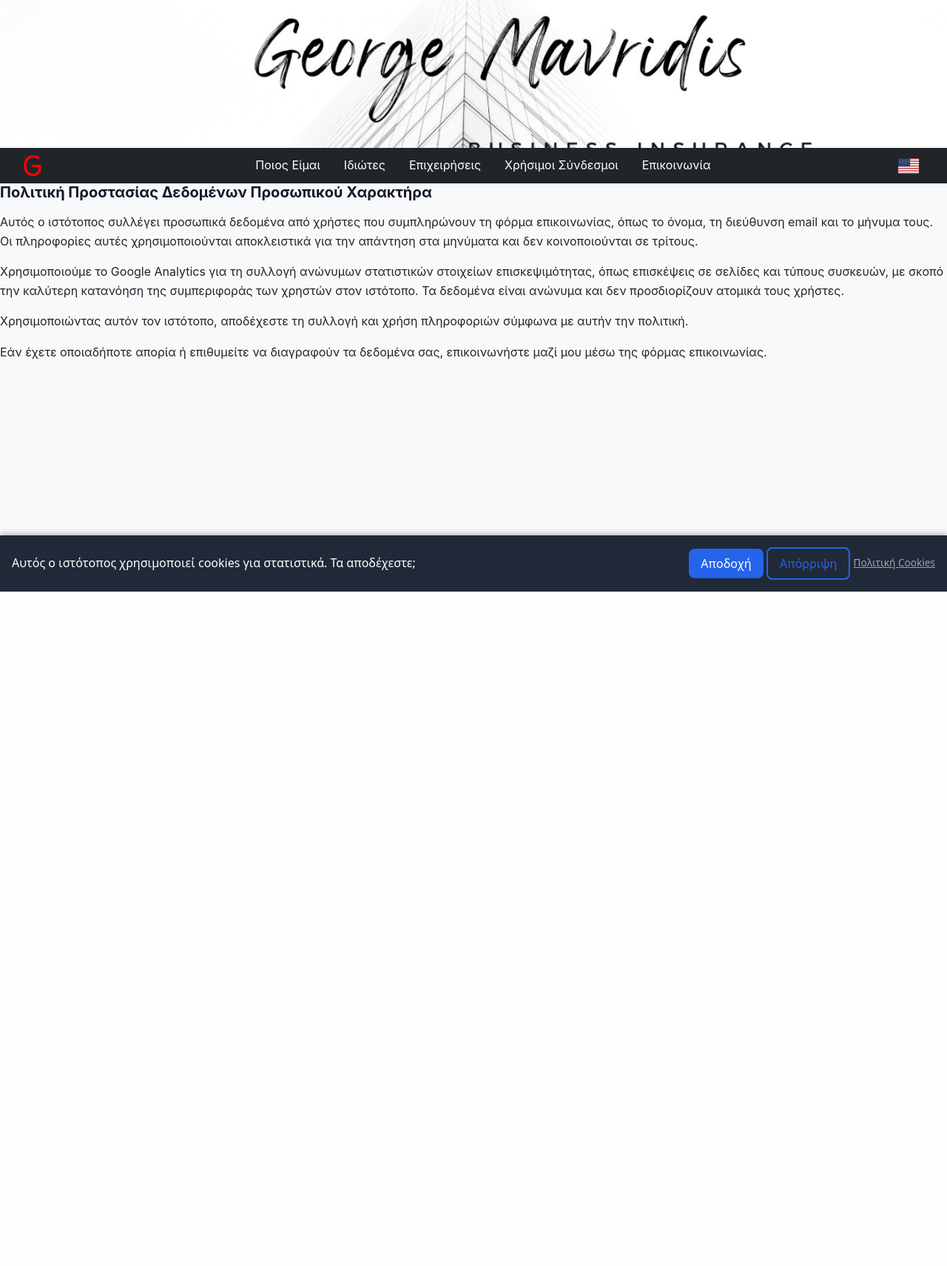
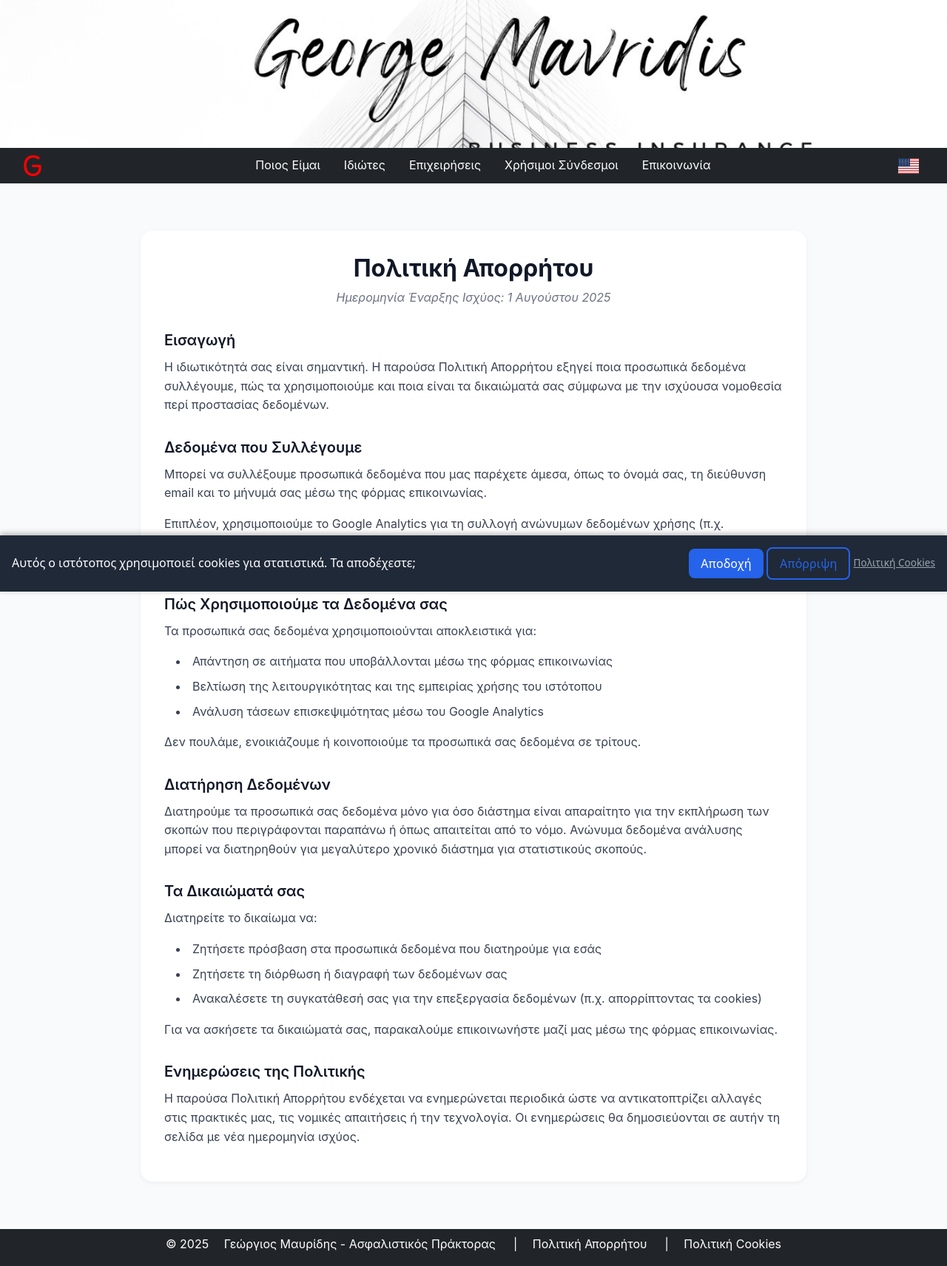
Before and after one commit to avgustos/ws, a Flask app: page /pages/privacy_policy in a window 1280 px wide. Shown: the whole page at 74% size. Before the commit the page ends 800 px from the top, so only its background shows below. Run offline with Flask 3, Linux system fonts and the light colour scheme.

Commit message:
updated content and appearance for privacy policy so that it reflects cookies policy

```diff
--- a/wsapp/content/el.json
+++ b/wsapp/content/el.json
@@ -289,15 +289,36 @@
 
 
   "privacy_policy": {
-    "title": "Πολιτική Απορρήτου",
-    "heading": "Πολιτική Προστασίας Δεδομένων Προσωπικού Χαρακτήρα",
-    "paragraphs": [
-      "Αυτός ο ιστότοπος συλλέγει προσωπικά δεδομένα από χρήστες που συμπληρώνουν τη φόρμα επικοινωνίας, όπως το όνομα, τη διεύθυνση email και το μήνυμα τους. Οι πληροφορίες αυτές χρησιμοποιούνται αποκλειστικά για την απάντηση στα μηνύματα και δεν κοινοποιούνται σε τρίτους.",
-      "Χρησιμοποιούμε το Google Analytics για τη συλλογή ανώνυμων στατιστικών στοιχείων επισκεψιμότητας, όπως επισκέψεις σε σελίδες και τύπους συσκευών, με σκοπό την καλύτερη κατανόηση της συμπεριφοράς των χρηστών στον ιστότοπο. Τα δεδομένα είναι ανώνυμα και δεν προσδιορίζουν ατομικά τους χρήστες.",
-      "Χρησιμοποιώντας αυτόν τον ιστότοπο, αποδέχεστε τη συλλογή και χρήση πληροφοριών σύμφωνα με αυτήν την πολιτική.",
-      "Εάν έχετε οποιαδήποτε απορία ή επιθυμείτε να διαγραφούν τα δεδομένα σας, επικοινωνήστε μαζί μου μέσω της φόρμας επικοινωνίας."
-    ]
-  },
+  "title": "Πολιτική Απορρήτου",
+  "effective_date": "Ημερομηνία Έναρξης Ισχύος: 1 Αυγούστου 2025",
+  "sections": [
+    {
+      "title": "Εισαγωγή",
+      "body": "Η ιδιωτικότητά σας είναι σημαντική. Η παρούσα Πολιτική Απορρήτου εξηγεί ποια προσωπικά δεδομένα συλλέγουμε, πώς τα χρησιμοποιούμε και ποια είναι τα δικαιώματά σας σύμφωνα με την ισχύουσα νομοθεσία περί προστασίας δεδομένων."
+    },
+    {
+      "title": "Δεδομένα που Συλλέγουμε",
+      "body": "Μπορεί να συλλέξουμε προσωπικά δεδομένα που μας παρέχετε άμεσα, όπως το όνομά σας, τη διεύθυνση email και το μήνυμά σας μέσω της φόρμας επικοινωνίας.\n\nΕπιπλέον, χρησιμοποιούμε το Google Analytics για τη συλλογή ανώνυμων δεδομένων χρήσης (π.χ. επισκέψεις σελίδων, τύπος συσκευής, πρόγραμμα περιήγησης). Τα δεδομένα αυτά είναι συγκεντρωτικά και δεν μπορούν να χρησιμοποιηθούν για την ταυτοποίηση μεμονωμένων χρηστών."
+    },
+    {
+      "title": "Πώς Χρησιμοποιούμε τα Δεδομένα σας",
+      "body": "Τα προσωπικά σας δεδομένα χρησιμοποιούνται αποκλειστικά για:\n\n- Απάντηση σε αιτήματα που υποβάλλονται μέσω της φόρμας επικοινωνίας\n- Βελτίωση της λειτουργικότητας και της εμπειρίας χρήσης του ιστότοπου\n- Ανάλυση τάσεων επισκεψιμότητας μέσω του Google Analytics\n\nΔεν πουλάμε, ενοικιάζουμε ή κοινοποιούμε τα προσωπικά σας δεδομένα σε τρίτους."
+    },
+    {
+      "title": "Διατήρηση Δεδομένων",
+      "body": "Διατηρούμε τα προσωπικά σας δεδομένα μόνο για όσο διάστημα είναι απαραίτητο για την εκπλήρωση των σκοπών που περιγράφονται παραπάνω ή όπως απαιτείται από το νόμο. Ανώνυμα δεδομένα ανάλυσης μπορεί να διατηρηθούν για μεγαλύτερο χρονικό διάστημα για στατιστικούς σκοπούς."
+    },
+    {
+      "title": "Τα Δικαιώματά σας",
+      "body": "Διατηρείτε το δικαίωμα να:\n\n- Ζητήσετε πρόσβαση στα προσωπικά δεδομένα που διατηρούμε για εσάς\n- Ζητήσετε τη διόρθωση ή διαγραφή των δεδομένων σας\n- Ανακαλέσετε τη συγκατάθεσή σας για την επεξεργασία δεδομένων (π.χ. απορρίπτοντας τα cookies)\n\nΓια να ασκήσετε τα δικαιώματά σας, παρακαλούμε επικοινωνήστε μαζί μας μέσω της φόρμας επικοινωνίας."
+    },
+    {
+      "title": "Ενημερώσεις της Πολιτικής",
+      "body": "Η παρούσα Πολιτική Απορρήτου ενδέχεται να ενημερώνεται περιοδικά ώστε να αντικατοπτρίζει αλλαγές στις πρακτικές μας, τις νομικές απαιτήσεις ή την τεχνολογία. Οι ενημερώσεις θα δημοσιεύονται σε αυτήν τη σελίδα με νέα ημερομηνία ισχύος."
+    }
+  ]
+}
+,
 
 
   "cookies_policy": {
--- /dev/null
+++ b/wsapp/static/css/policy_pages.css
@@ -0,0 +1,67 @@
+/* Shared Policy Page Styles */
+.policy-page {
+  padding: 4rem 1rem;
+  background: #f9fafb;
+}
+
+.policy-page .container {
+  max-width: 900px;
+  margin: 0 auto;
+  background: white;
+  padding: 2rem;
+  border-radius: 1rem;
+  box-shadow: 0 2px 6px rgba(0,0,0,0.05);
+}
+
+/* Title */
+.policy-page h1 {
+  font-size: 2rem;
+  font-weight: 700;
+  text-align: center;
+  margin-bottom: 0.5rem;
+  color: #111827;
+}
+
+/* Effective Date */
+.policy-page em {
+  display: block;
+  text-align: center;
+  color: #6b7280;
+  margin-bottom: 2rem;
+}
+
+/* Section Headings */
+.policy-page h2 {
+  font-size: 1.25rem;
+  font-weight: 600;
+  margin-top: 2rem;
+  margin-bottom: 0.75rem;
+  color: #111827;
+}
+
+/* Paragraphs and Lists */
+.policy-page p,
+.policy-page ul {
+  font-size: 1rem;
+  line-height: 1.6;
+  margin-bottom: 1rem;
+  color: #374151;
+}
+
+.policy-page ul {
+  list-style: disc inside;
+  padding-left: 1rem;
+}
+
+.policy-page li {
+  margin-bottom: 0.5rem;
+}
+
+/* Links */
+.policy-page a {
+  color: #2563eb;
+  text-decoration: underline;
+}
+.policy-page a:hover {
+  color: #1d4ed8;
+}
--- a/wsapp/templates/base.html
+++ b/wsapp/templates/base.html
@@ -29,7 +29,7 @@
     <link rel="stylesheet" href="{{ url_for('static', filename='css/navbar.css') }}">
     <link rel="stylesheet" href="{{ url_for('static', filename='css/footer.css') }}">
     <link rel="stylesheet" href="{{ url_for('static', filename='css/cookies_banner.css') }}">
-    <link rel="stylesheet" href="{{ url_for('static', filename='css/cookies_policy.css') }}">
+    <link rel="stylesheet" href="{{ url_for('static', filename='css/policy_pages.css') }}">
 
 
         {% block styles %}
--- a/wsapp/templates/pages/cookies_policy.html
+++ b/wsapp/templates/pages/cookies_policy.html
@@ -2,11 +2,12 @@
 
 {% block head %}
   {{ super() }}
-  <link rel="stylesheet" href="{{ url_for('static', filename='css/cookies_policy.css') }}">
+  <link rel="stylesheet" href="{{ url_for('static', filename='css/policy_pages.css') }}">
 {% endblock %}
 
 {% block content %}
-<div class="cookies-policy">
+<div class="policy-page">
+  <div class="container">
     <h1>{{ content.title }}</h1>
     <p><em>{{ content.effective_date }}</em></p>
 
@@ -15,4 +16,5 @@
       <div>{{ section.body | markdown }}</div>
     {% endfor %}
   </div>
+</div>
 {% endblock %}
--- a/wsapp/templates/pages/privacy_policy.html
+++ b/wsapp/templates/pages/privacy_policy.html
@@ -1,21 +1,20 @@
-{% extends "/base.html" %}
+{% extends "base.html" %}
 
-
-{% block title %}
-
-    {{ content.title }}
-
-{% endblock title %}
-
-
-
+{% block head %}
+  {{ super() }}
+  <link rel="stylesheet" href="{{ url_for('static', filename='css/policy_pages.css') }}">
+{% endblock %}
 
 {% block content %}
+<div class="policy-page">
+  <div class="container">
+    <h1>{{ content.title }}</h1>
+    <p><em>{{ content.effective_date }}</em></p>
 
-    <h3>{{ content.heading }}</h3>
-
-    {% for paragraph in content.paragraphs %}
-        <p>{{ paragraph }}</p>
+    {% for section in content.sections %}
+      <h2>{{ section.title }}</h2>
+      <div>{{ section.body | markdown }}</div>
     {% endfor %}
-
-{% endblock content %}
+  </div>
+</div>
+{% endblock %}
```
Also changed, not shown: wsapp/content/en.json (+29 -9 lines), wsapp/static/css/cookies_policy.css (deleted, +0 -69 lines). Lines whose indentation alone changed are shown as unchanged.
